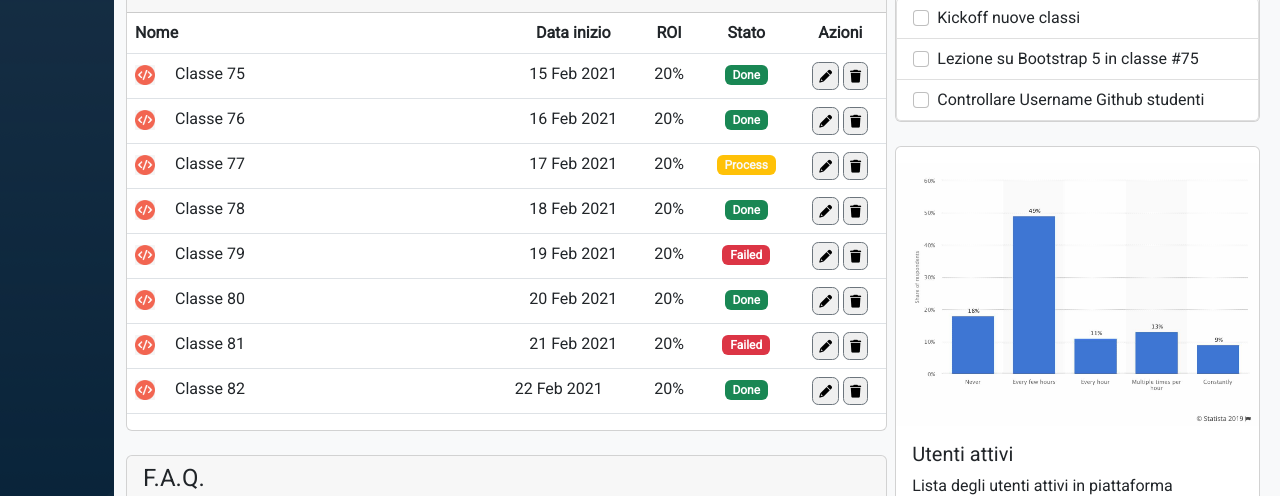
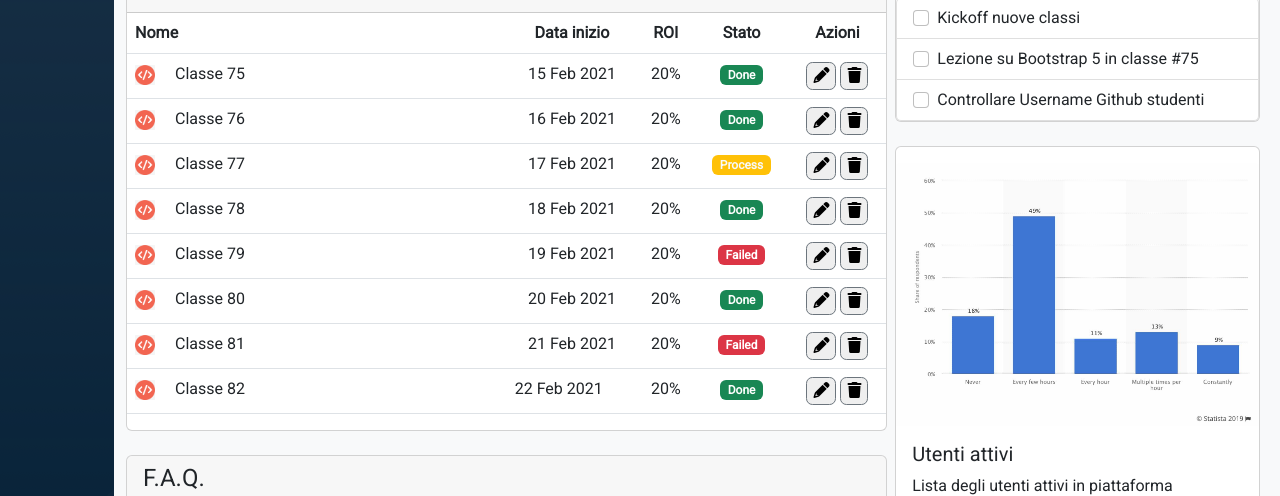
Before and after one commit to SimoVisc/html-css-bootstrap-dashboard, a plain HTML site: page index.html in a window 1280 px wide. Shown: the part 304-800 px from the top of the page. Drawn offline with nearby package versions, Linux system fonts and the light colour scheme.

Commit message:
sistema il codice css di main

```diff
--- a/css/main.css
+++ b/css/main.css
@@ -20,9 +20,6 @@ tr img{
     margin-right: 1.25rem
 }
 td button{
-    border: 0.3px #6c757d solid;
+    border: 0.031rem #6c757d solid;
     border-radius: 0.4rem;
 }
-td i{
-    font-size:  80%;
-}
```
